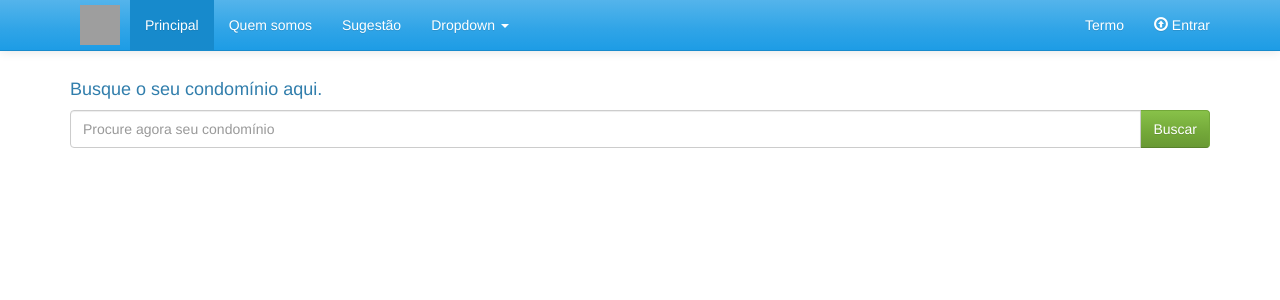
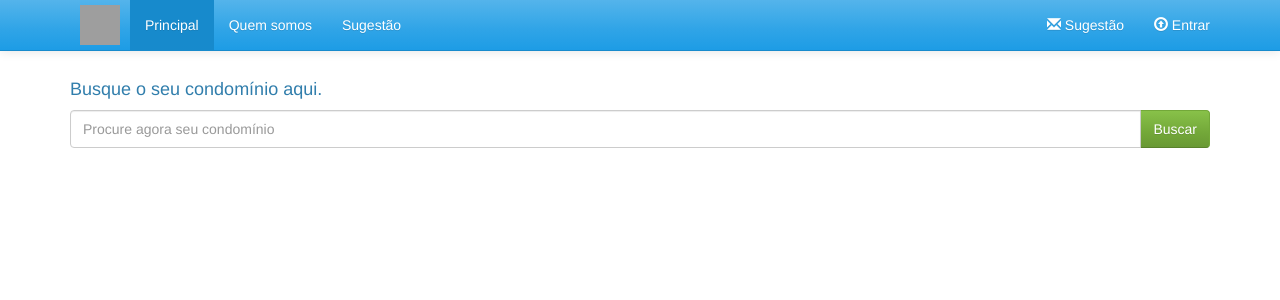
Before and after one commit to rogeriofalcone/condominio-digital, a PHP site: template app/views/index.html.twig in a window 1280 px wide. Shown: the top 300 px of the page. Run offline with PHP 8.4, Linux system fonts and the light colour scheme; the template is opened without the code that fills it, so the values that code supplies are empty; some libraries are stand-ins or nearby versions; grey boxes are pictures that could not be loaded.

```diff
--- a/app/views/layout.html.twig
+++ b/app/views/layout.html.twig
@@ -47,33 +47,32 @@
             {% if is_granted('ROLE_USER') %}
             <li><a href="{{ path('homeuser') }}"><span class="glyphicon glyphicon-home"></span> {{ 'Principal'|trans }}</a></li>
             <li><a href="{{ path('adicionar_reclamacao') }}"><span class="glyphicon glyphicon-bullhorn"></span> {{ 'Reclamar'|trans }}</a></li>
-            <li><a href="#contact"><span class="glyphicon glyphicon-envelope"></span> Sugestão</a></li>
+
+            <li class="dropdown">
+              <a data-toggle="dropdown" class="dropdown-toggle" href="#">Condomínio <b class="caret"></b></a>
+              <ul class="dropdown-menu">
+                <li><a href="#"><span class="glyphicon glyphicon-bullhorn"></span>&nbsp;&nbsp;Reclamações</a></li>
+                <li><a href="#"><span class="glyphicon glyphicon-tags"></span>&nbsp;&nbsp;Moradores</a></li>
+                <li><a href="#"><span class="glyphicon glyphicon-calendar"></span>&nbsp;&nbsp;Reservas de Áreas Comuns</a></li>
+                <li><a href="#"><span class="glyphicon glyphicon-edit"></span>&nbsp;&nbsp;Informativos</a></li>
+                <li><a href="#"><span class="glyphicon glyphicon-tasks"></span>&nbsp;&nbsp;Termo</a></li>
+              </ul>
+            </li>
             {% else %}
             <li {% if 'homepage' == active %}class="active"{% endif %}><a href="{{ path('homepage') }}"><i class="icon-home"></i> {{ 'Principal'|trans }}</a></li>
             <li><a href="#about">Quem somos</a></li>
             <li><a href="#contact">Sugestão</a></li>
-            <li class="dropdown">
-              <a data-toggle="dropdown" class="dropdown-toggle" href="#">Dropdown <b class="caret"></b></a>
-              <ul class="dropdown-menu">
-                <li><a href="#">Action</a></li>
-                <li><a href="#">Another action</a></li>
-                <li><a href="#">Something else here</a></li>
-                <li class="divider"></li>
-                <li class="dropdown-header">Nav header</li>
-                <li><a href="#">Separated link</a></li>
-                <li><a href="#">One more separated link</a></li>
-              </ul>
-            </li>
             {% endif %}
           </ul>
           <ul class="nav navbar-nav navbar-right">
-            <li><a href="#">Termo</a></li>
-            {% if is_granted('ROLE_USER') %}
-                    <li {% if 'me' == active %}class="active"{% endif %}><a href="{{ path('me') }}"><span class="glyphicon glyphicon-user"></span> Meus Dados</a></li>
+              <li><a href="#contact"><span class="glyphicon glyphicon-envelope"></span> Sugestão</a></li>
+                {% if is_granted('ROLE_USER') %}
+                    <li><a href="#"><span class="glyphicon glyphicon-envelope"></span> &nbsp; <span class="badge pull-right">42</span></a></li>
+                    <li><a href="{{ path('me') }}"><span class="glyphicon glyphicon-user"></span> Meus Dados</a></li>
                     <li><a href="{{ path('logout') }}"><span class="glyphicon glyphicon-download"></span> {{ 'Sair'|trans }}</a></li>
                 {% else %}
                     <li><a href="{{ path('login') }}"><span class="glyphicon glyphicon-upload"></span> {{ 'Entrar'|trans }}</a></li>
-                 {% endif %}
+                {% endif %}
           </ul>
         </div><!--/.nav-collapse -->
       </div>
```
